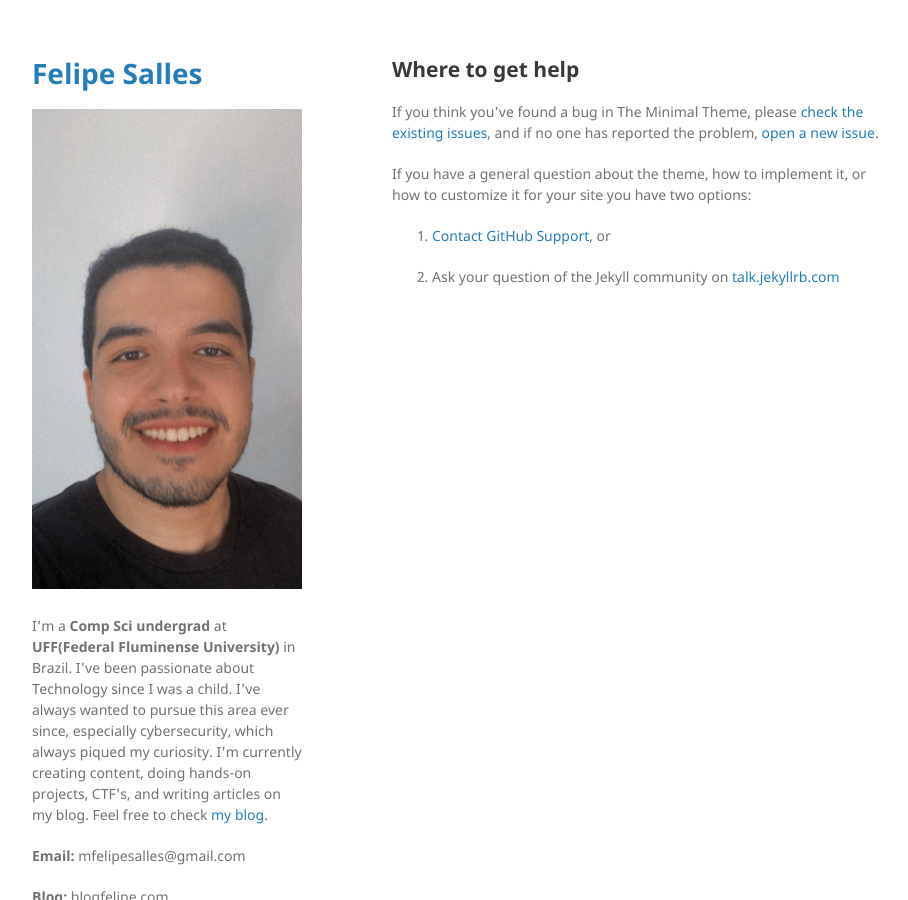
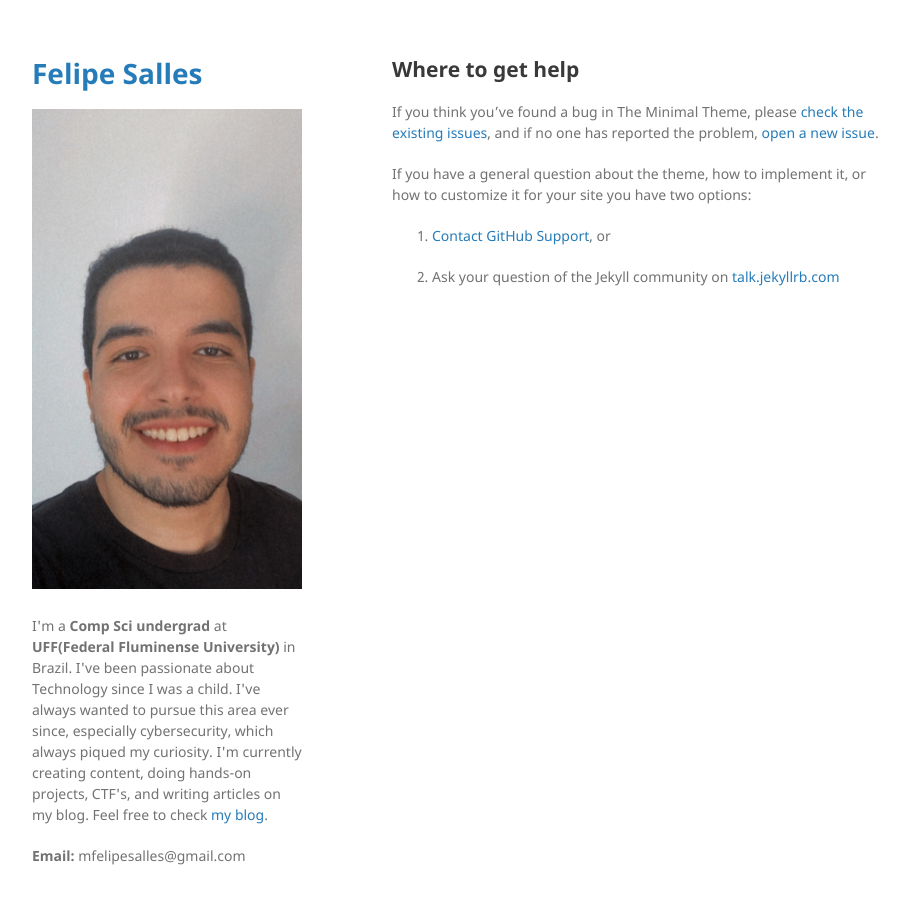
Before and after one commit to felipemsalles/felipemsalles.github.io, a Jekyll site: the page built from docs/SUPPORT.md, in a window 1280 px wide. Shown: the whole page, without its empty margins (178-1086 px from the left). Built offline with Jekyll 4.4.1, drawn with Linux system fonts in a browser that asks for light colours; our own code applies the rules of GitHub Pages for plain Markdown files; the repository's description, which GitHub fills in, is left out.

Commit message:
Page updates on intro final

```diff
--- a/_layouts/default.html
+++ b/_layouts/default.html
@@ -26,7 +26,6 @@
 
         {% if site.github.is_user_page %}
         <p class="view"><b>Email:</b> mfelipesalles@gmail.com</p>
-        <p class="view"><b>Blog:</b> blogfelipe.com</p>
         {% endif %}
 
 
```
